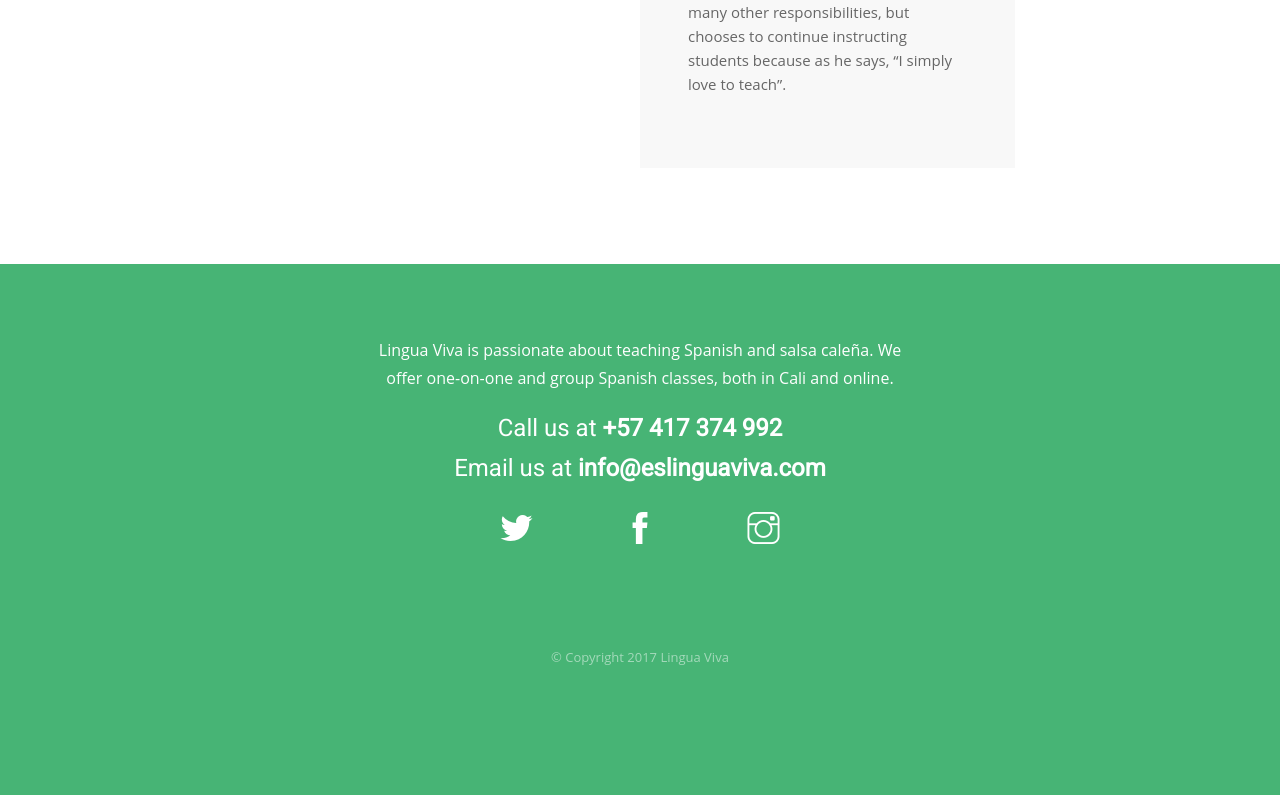
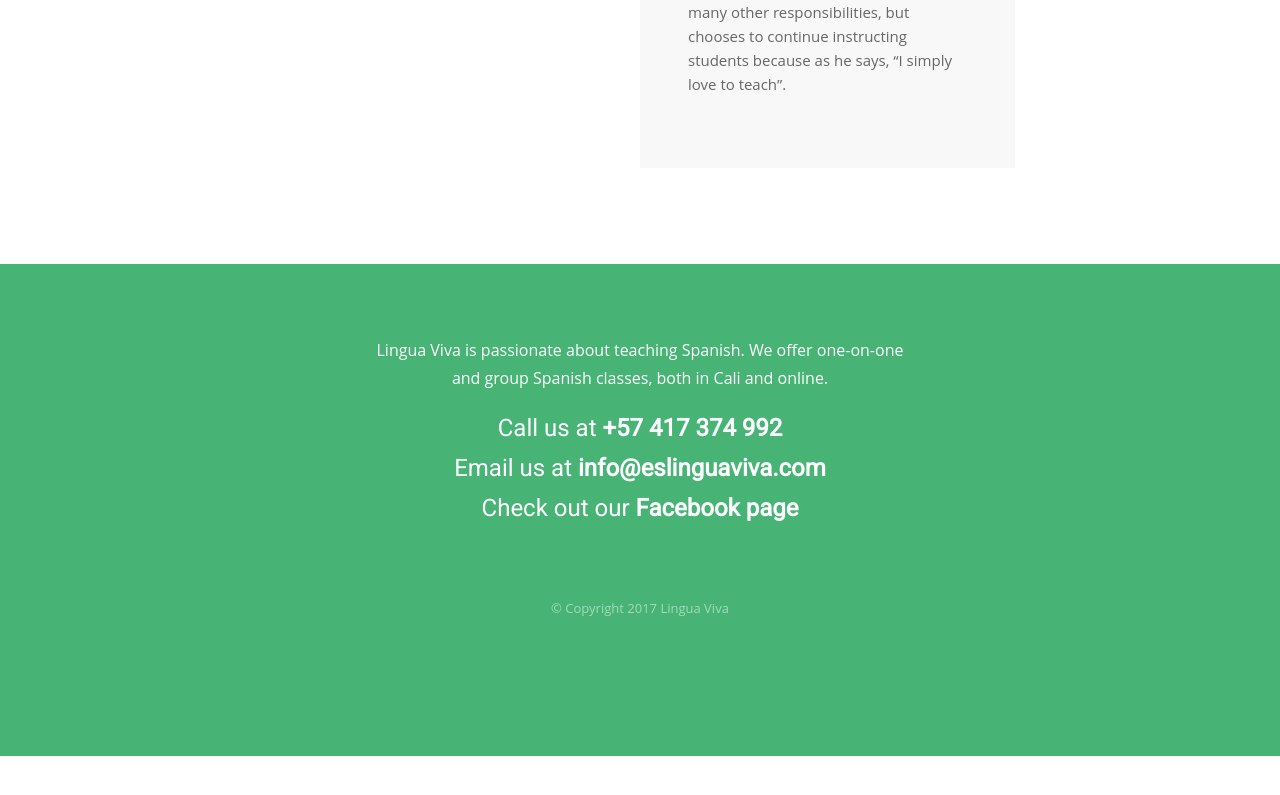
Before and after one commit to alemacgo/eslinguaviva, a plain HTML site: page about/index.html in a window 1280 px wide. Shown: the part 2177-2972 px from the top of the page. After the commit the page ends 2933 px from the top, so only its background shows below. Drawn offline with Linux system fonts and the light colour scheme.

Commit message:
Update footer

```diff
--- a/about/index.html
+++ b/about/index.html
@@ -124,15 +124,17 @@ If you do happen to be studying with us in-person, you’ll be able to take adva
 					<div class="row">
 						<div class="col-md-6 col-md-offset-3 col-sm-8 col-sm-offset-2 text-center mb64 mb-xs-24">
 							<p class="lead">
-								Lingua Viva is passionate about teaching Spanish and salsa caleña. We offer one-on-one and group Spanish classes, both in Cali and online.
+								Lingua Viva is passionate about teaching Spanish. We offer one-on-one and group Spanish classes, both in Cali and online.
 							</p>
                             <h4 class="mb8">Call us at <strong>+57 417 374 992</strong></h4>
                             <h4 class="mb8">Email us at <a href="mailto:info@eslinguaviva.com">info@eslinguaviva.com</a></h4>
-							<ul class="list-inline social-list spread-children">
+                            <h4 class="mb8">Check out our <a href="https://www.facebook.com/spanishclassesincali/">Facebook page</a></h4>
+							<!--<ul class="list-inline social-list spread-children">
 								<li><a href="#"><i class="icon icon-sm ti-twitter-alt"></i></a></li>
-								<li><a href="#"><i class="icon icon-sm ti-facebook"></i></a></li>
+								<li><a href="https://www.facebook.com/spanishclassesincali/"><i class="icon icon-sm ti-facebook"></i></a></li>
 								<li><a href="#"><i class="icon icon-sm ti-instagram"></i></a></li>
 							</ul>
+-->
 						</div>
 					</div>
 
```
Also changed, not shown: in-person/index.html (+5 -3 lines), index.html (+4 -2 lines), online/index.html (+5 -3 lines), teachers/index.html (+5 -3 lines).
